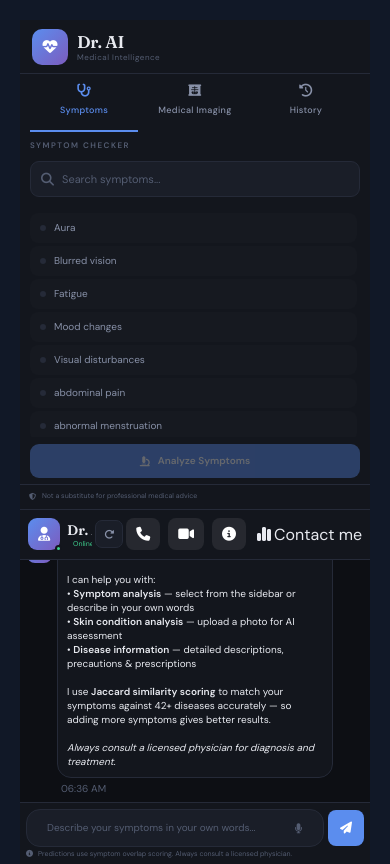
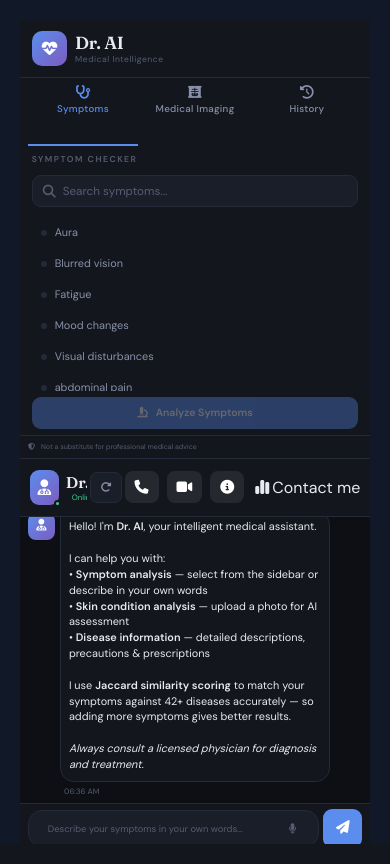
Before and after one commit to Yuvi764/dr-ai-, a Flask app: page /dr_ai_chat in a window 390 px wide. Run offline with Flask 3, Linux system fonts and the light colour scheme.

Commit message:
Make Dr AI mobile responsive

```diff
--- a/static/dr_ai_chat.css
+++ b/static/dr_ai_chat.css
@@ -886,27 +886,48 @@ body {
 .rank-3 .confidence-fill { background: var(--accent-2); }
 
 /* =========================================================
-   DR. AI - FINAL MOBILE UI
+   DR AI - REAL MOBILE RESPONSIVE
    ========================================================= */
 
-@media screen and (max-width: 680px) {
-
-    /* MAIN MOBILE LAYOUT */
+@media (max-width: 768px) {
+
+    /* ==========================================
+       FULL MOBILE SCREEN
+       ========================================== */
+
+    html,
+    body {
+        width: 100%;
+        height: 100%;
+        margin: 0;
+        padding: 0;
+        overflow: hidden;
+    }
+
     .app {
         width: 100%;
         height: 100dvh;
-        display: grid;
-        grid-template-rows: 58dvh 42dvh;
+        min-height: 0;
+
+        display: flex;
+        flex-direction: column;
+
         overflow: hidden;
     }
 
-    /* ================= SIDEBAR ================= */
+
+    /* ==========================================
+       SIDEBAR
+       ========================================== */
 
     .sidebar {
         width: 100% !important;
         min-width: 0 !important;
-        height: 58dvh !important;
-        max-height: 58dvh !important;
+
+        height: 52dvh !important;
+        max-height: 52dvh !important;
+
+        flex: 0 0 52dvh;
 
         display: flex;
         flex-direction: column;
@@ -917,46 +938,57 @@ body {
         border-bottom: 1px solid var(--border);
     }
 
-    /* LOGO */
+
+    /* ==========================================
+       LOGO
+       ========================================== */
 
     .sidebar-logo {
-        height: 54px;
+        width: 100%;
+
+        height: clamp(48px, 7dvh, 58px);
+        min-height: 48px;
+
+        padding: 7px 12px;
+
+        flex-shrink: 0;
+
+        gap: 8px;
+    }
+
+    .logo-icon {
+        width: clamp(30px, 9vw, 38px);
+        height: clamp(30px, 9vw, 38px);
+
+        min-width: 30px;
+
+        font-size: clamp(13px, 4vw, 16px);
+    }
+
+    .logo-name {
+        font-size: clamp(15px, 4.5vw, 18px);
+    }
+
+    .logo-sub {
+        font-size: clamp(7px, 2.2vw, 10px);
+    }
+
+
+    /* ==========================================
+       NAVIGATION
+       ========================================== */
+
+    .sidebar-nav {
+        width: 100%;
+
+        height: clamp(54px, 9dvh, 68px);
         min-height: 54px;
 
-        padding: 7px 12px;
-
-        gap: 9px;
-
-        flex-shrink: 0;
-    }
-
-    .logo-icon {
-        width: 36px;
-        height: 36px;
-        min-width: 36px;
-
-        border-radius: 10px;
-        font-size: 15px;
-    }
-
-    .logo-name {
-        font-size: 17px;
-    }
-
-    .logo-sub {
-        font-size: 8px;
-    }
-
-
-    /* ================= NAVIGATION ================= */
-
-    .sidebar-nav {
-        height: 58px;
-        min-height: 58px;
-
-        padding: 4px 10px 0;
-
-        gap: 3px;
+        padding: 3px 8px 0;
+
+        display: flex;
+
+        gap: 2px;
 
         flex-shrink: 0;
     }
@@ -964,72 +996,84 @@ body {
     .nav-item {
         flex: 1;
 
-        padding: 6px 3px 8px;
-
-        font-size: 9px;
+        min-width: 0;
+
+        padding: 5px 2px 7px;
+
+        font-size: clamp(8px, 2.5vw, 11px);
 
         line-height: 1.1;
+
+        gap: 2px;
     }
 
     .nav-item i {
-        display: block;
-
-        font-size: 13px;
-
-        margin-bottom: 4px;
-    }
-
-
-    /* ================= TAB PANEL ================= */
+        font-size: clamp(11px, 3.5vw, 15px);
+
+        margin-bottom: 2px;
+    }
+
+
+    /* ==========================================
+       TAB PANEL
+       ========================================== */
 
     .tab-panel {
+        width: 100%;
+
         min-height: 0;
 
         flex: 1;
 
-        padding: 8px 10px 6px;
-
-        gap: 7px;
+        padding: 7px clamp(8px, 3vw, 14px) 6px;
+
+        gap: 6px;
 
         overflow: hidden;
     }
 
     .panel-label {
-        font-size: 8px;
-        letter-spacing: 1.5px;
+        font-size: clamp(7px, 2.2vw, 10px);
 
         flex-shrink: 0;
     }
 
 
-    /* ================= SEARCH ================= */
+    /* ==========================================
+       SEARCH
+       ========================================== */
 
     .search-wrap {
         width: 100%;
 
-        height: 36px;
-        min-height: 36px;
+        height: clamp(32px, 6vw, 38px);
+        min-height: 32px;
 
         flex-shrink: 0;
     }
 
     .search-wrap input {
         width: 100%;
-        height: 36px;
-
-        font-size: 11px;
-
-        padding: 8px 10px 8px 31px;
+        height: 100%;
+
+        box-sizing: border-box;
+
+        font-size: clamp(10px, 3vw, 13px);
+
+        padding: 7px 9px 7px 30px;
 
         border-radius: 9px;
     }
 
 
-    /* ================= SELECTED SYMPTOMS ================= */
+    /* ==========================================
+       SELECTED SYMPTOMS
+       ========================================== */
 
     .selected-badges {
-        min-height: 0;
-        max-height: 32px;
+        width: 100%;
+
+        max-height: 34px;
 
         overflow-x: auto;
         overflow-y: hidden;
@@ -1038,14 +1082,19 @@ body {
     }
 
 
-    /* ================= SYMPTOM LIST ================= */
+    /* ==========================================
+       SYMPTOM LIST
+       ========================================== */
 
     .symptom-list {
+        width: 100% !important;
+
         flex: 1 !important;
 
         min-height: 0 !important;
 
-        width: 100%;
+        overflow-x: hidden !important;
+        overflow-y: auto !important;
 
         display: flex;
 
@@ -1053,117 +1102,76 @@ body {
 
         gap: 3px;
 
-        overflow-x: hidden;
-        overflow-y: auto;
-
-        padding: 2px 3px 4px 0;
-    }
-
-    /* BEAUTIFUL SYMPTOM ITEMS */
+        padding-right: 3px;
+
+        -webkit-overflow-scrolling: touch;
+    }
 
     .sym-item {
         width: 100%;
 
-        min-height: 30px;
+        min-height: clamp(28px, 5vw, 34px);
+
+        box-sizing: border-box;
 
         padding: 6px 9px;
 
+        font-size: clamp(9px, 2.8vw, 12px);
+
+        line-height: 1.2;
+
+        flex-shrink: 0;
+
         border-radius: 8px;
-
-        background: rgba(255,255,255,0.015);
-
-        border: 1px solid transparent;
-
-        color: var(--text-2);
-
-        font-size: 10px;
-
-        line-height: 1.2;
-
-        transition: all 0.18s ease;
-
-        flex-shrink: 0;
-    }
-
-    .sym-item::before {
-        width: 6px;
-        height: 6px;
-
-        background: var(--border);
-    }
-
-    .sym-item:hover {
-        background: var(--surface2);
-
-        border-color: var(--border);
-
-        color: var(--text);
-
-        transform: translateX(1px);
-    }
-
-    .sym-item.active {
-        background: rgba(91,141,238,0.13);
-
-        border-color: rgba(91,141,238,0.35);
-
-        color: var(--text);
-    }
-
-    .sym-item.active::before {
-        background: var(--accent);
-
-        box-shadow: 0 0 7px rgba(91,141,238,0.7);
-    }
-
-
-    /* ================= SCROLLBAR ================= */
+    }
+
+
+    /* SCROLLBAR */
 
     .symptom-list::-webkit-scrollbar {
-        width: 4px;
-    }
-
-    .symptom-list::-webkit-scrollbar-track {
-        background: transparent;
+        width: 3px;
     }
 
     .symptom-list::-webkit-scrollbar-thumb {
         background: var(--border);
-
         border-radius: 10px;
     }
 
-    .symptom-list::-webkit-scrollbar-thumb:hover {
-        background: var(--accent);
-    }
-
-
-    /* ================= ANALYZE BUTTON ================= */
+
+    /* ==========================================
+       ANALYZE BUTTON
+       ========================================== */
 
     .analyze-btn {
         width: 100%;
 
-        height: 34px;
-        min-height: 34px;
+        height: clamp(32px, 7vw, 38px);
+        min-height: 32px;
 
         flex-shrink: 0;
 
+        padding: 6px 8px;
+
+        font-size: clamp(9px, 2.7vw, 12px);
+
         border-radius: 9px;
-
-        font-size: 10px;
-
-        padding: 6px 8px;
-    }
-
-
-    /* ================= SIDEBAR FOOTER ================= */
+    }
+
+
+    /* ==========================================
+       SIDEBAR FOOTER
+       ========================================== */
 
     .sidebar-footer {
-        min-height: 25px;
-
-        padding: 4px 9px;
-
-        font-size: 7px;
+        width: 100%;
+
+        min-height: 23px;
+
+        padding: 4px 8px;
+
+        box-sizing: border-box;
+
+        font-size: clamp(6px, 1.8vw, 8px);
 
         line-height: 1.2;
 
@@ -1171,13 +1179,18 @@ body {
     }
 
 
-    /* ================= CHAT ================= */
+    /* ==========================================
+       CHAT
+       ========================================== */
 
     .chat-main {
         width: 100%;
 
-        height: 42dvh;
+        height: 48dvh;
+
         min-height: 0;
+
+        flex: 1 1 48dvh;
 
         display: flex;
         flex-direction: column;
@@ -1186,15 +1199,19 @@ body {
     }
 
 
-    /* ================= CHAT HEADER ================= */
+    /* ==========================================
+       CHAT HEADER
+       ========================================== */
 
     .chat-header {
         width: 100%;
 
-        height: 50px;
-        min-height: 50px;
-
-        padding: 6px 8px;
+        height: clamp(48px, 8dvh, 58px);
+        min-height: 48px;
+
+        padding: 6px clamp(7px, 2.5vw, 12px);
+
+        box-sizing: border-box;
 
         flex-shrink: 0;
 
@@ -1204,7 +1221,7 @@ body {
     .header-left {
         min-width: 0;
 
-        flex: 1;
+        flex: 1 1 auto;
 
         gap: 7px;
 
@@ -1212,26 +1229,26 @@ body {
     }
 
     .dr-avatar {
-        width: 32px;
-        height: 32px;
-
-        min-width: 32px;
+        width: clamp(29px, 9vw, 38px);
+        height: clamp(29px, 9vw, 38px);
+
+        min-width: 29px;
 
         border-radius: 9px;
 
-        font-size: 14px;
+        font-size: clamp(12px, 4vw, 17px);
     }
 
     .dr-name {
-        font-size: 14px;
+        font-size: clamp(13px, 4vw, 17px);
 
         white-space: nowrap;
     }
 
     .dr-status {
-        max-width: 110px;
-
-        font-size: 7px;
+        max-width: clamp(80px, 30vw, 150px);
+
+        font-size: clamp(6px, 2vw, 9px);
 
         white-space: nowrap;
 
@@ -1246,29 +1263,43 @@ body {
     }
 
 
-    /* HEADER BUTTONS */
+    /* ==========================================
+       CHAT HEADER BUTTONS
+       ========================================== */
 
     .header-right {
-        flex-shrink: 0;
+        flex: 0 0 auto;
+
+        min-width: 0;
+
+        display: flex;
 
         gap: 3px;
 
         margin-left: 3px;
+
+        overflow: hidden;
     }
 
     .head-btn {
-        width: 28px;
-        height: 28px;
-
-        min-width: 28px;
+        width: clamp(25px, 8vw, 32px);
+        height: clamp(25px, 8vw, 32px);
+
+        min-width: clamp(25px, 8vw, 32px);
 
         border-radius: 7px;
 
-        font-size: 10px;
-    }
-
-
-    /* ================= MESSAGES ================= */
+        font-size: clamp(9px, 2.8vw, 13px);
+    }
+
+    .accuracy-badge {
+        display: none !important;
+    }
+
+
+    /* ==========================================
+       CHAT MESSAGES
+       ========================================== */
 
     .messages {
         width: 100%;
@@ -1278,13 +1309,19 @@ body {
 
         flex: 1;
 
-        padding: 7px;
+        padding: clamp(6px, 2vw, 10px);
+
+        box-sizing: border-box;
 
         overflow-x: hidden;
         overflow-y: auto;
+
+        -webkit-overflow-scrolling: touch;
     }
 
     .msg {
+        width: 100%;
+
         max-width: 100%;
 
         min-width: 0;
@@ -1293,36 +1330,87 @@ body {
     }
 
     .msg-avatar {
-        width: 25px;
-        height: 25px;
-
-        min-width: 25px;
-
-        font-size: 10px;
+        width: clamp(23px, 7vw, 29px);
+        height: clamp(23px, 7vw, 29px);
+
+        min-width: clamp(23px, 7vw, 29px);
+
+        font-size: clamp(9px, 3vw, 12px);
     }
 
     .msg-bubble {
-        max-width: calc(100% - 30px);
-
         min-width: 0;
 
-        padding: 8px 9px;
-
-        font-size: 10px;
-
-        line-height: 1.4;
+        max-width: calc(100% - 32px);
+
+        box-sizing: border-box;
+
+        padding: clamp(7px, 2vw, 10px);
+
+        font-size: clamp(9px, 2.8vw, 12px);
+
+        line-height: 1.45;
 
         overflow-wrap: anywhere;
         word-break: break-word;
     }
 
-
-    /* ================= CHAT INPUT ================= */
+    .msg-time {
+        font-size: clamp(7px, 2vw, 9px);
+    }
+
+
+    /* ==========================================
+       RESULT CARD
+       ========================================== */
+
+    .result-card {
+        width: 100%;
+
+        max-width: 100%;
+
+        min-width: 0;
+
+        box-sizing: border-box;
+    }
+
+    .result-card-header,
+    .result-card-body {
+        min-width: 0;
+
+        box-sizing: border-box;
+
+        padding: clamp(7px, 2vw, 10px);
+    }
+
+    .result-card-title {
+        font-size: clamp(9px, 2.8vw, 12px);
+    }
+
+    .result-section {
+        font-size: clamp(8px, 2.5vw, 11px);
+
+        overflow-wrap: anywhere;
+        word-break: break-word;
+    }
+
+    .result-section-label {
+        font-size: clamp(7px, 2vw, 9px);
+    }
+
+
+    /* ==========================================
+       CHAT FOOTER
+       ========================================== */
 
     .chat-footer {
         width: 100%;
 
-        padding: 6px;
+        min-width: 0;
+
+        padding: 5px clamp(5px, 2vw, 9px);
+
+        box-sizing: border-box;
 
         flex-shrink: 0;
 
@@ -1340,7 +1430,9 @@ body {
     .input-wrap {
         min-width: 0;
 
-        flex: 1;
+        flex: 1 1 auto;
+
+        width: auto;
     }
 
     .input-wrap input {
@@ -1348,35 +1440,41 @@ body {
 
         min-width: 0;
 
-        height: 36px;
-
-        padding: 8px 8px;
+        height: clamp(32px, 9vw, 40px);
+
+        box-sizing: border-box;
+
+        padding: 7px;
+
+        font-size: clamp(9px, 2.7vw, 12px);
+    }
+
+    .input-wrap input::placeholder {
+        font-size: clamp(8px, 2.4vw, 10px);
+    }
+
+    .mic-btn {
+        width: clamp(23px, 7vw, 29px);
+        height: clamp(23px, 7vw, 29px);
 
         font-size: 10px;
     }
 
     .send-btn {
-        width: 36px;
-        height: 36px;
-
-        min-width: 36px;
-
-        border-radius: 8px;
-
-        font-size: 12px;
-    }
-
-    .mic-btn {
-        width: 25px;
-        height: 25px;
-
-        font-size: 10px;
+        width: clamp(34px, 10vw, 42px);
+        height: clamp(34px, 10vw, 42px);
+
+        min-width: clamp(34px, 10vw, 42px);
+
+        border-radius: 9px;
+
+        font-size: clamp(11px, 3.5vw, 15px);
     }
 
     .footer-note {
         margin-top: 3px;
 
-        font-size: 7px;
+        font-size: clamp(6px, 1.8vw, 8px);
 
         line-height: 1.2;
     }
```
Also changed, not shown: other parts of static/dr_ai_chat.css (+80 -12 lines).
